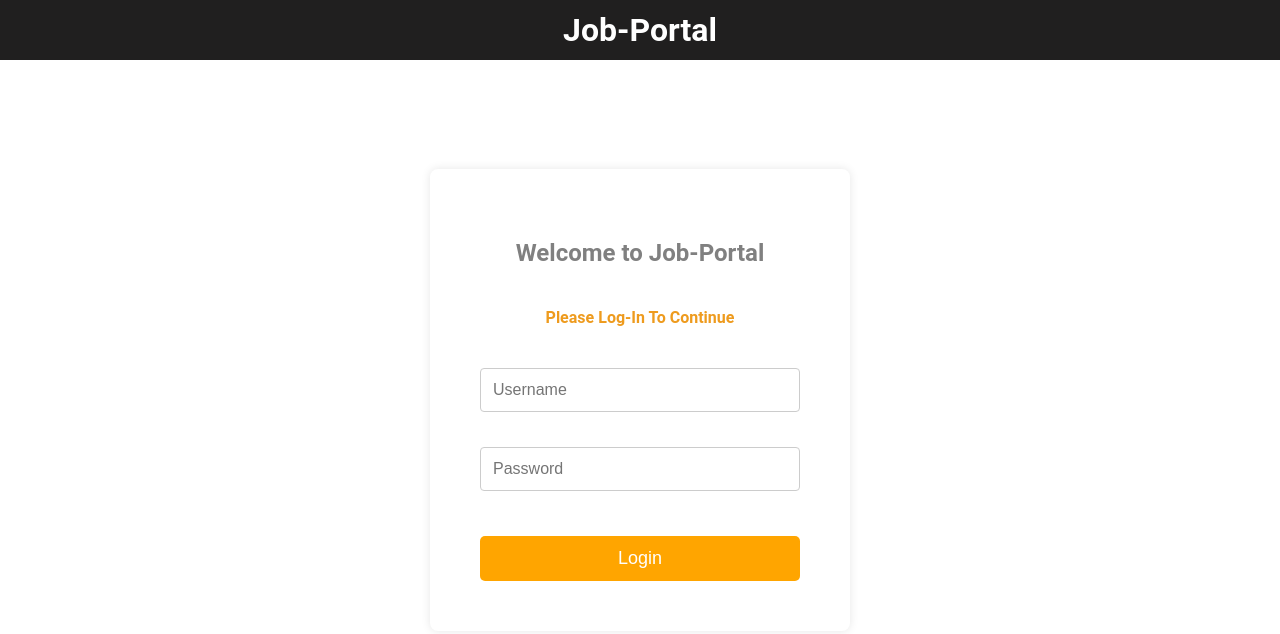
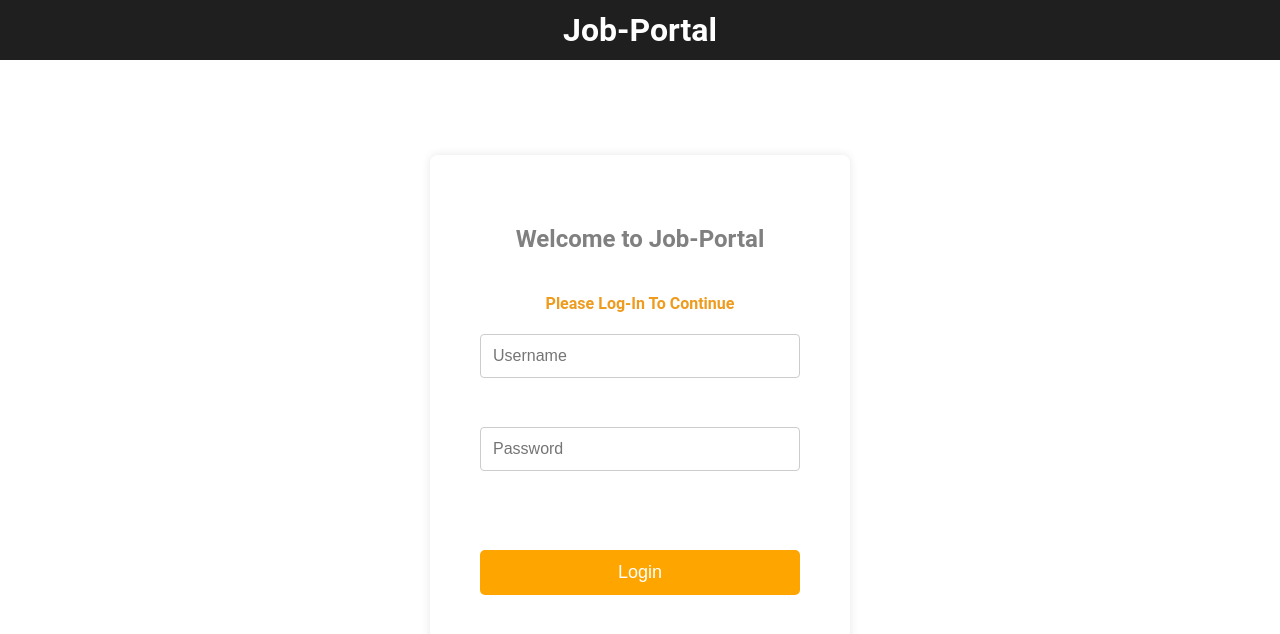
Before and after one commit to khushbooAggarwal15/Job-portal, a React (Create React App) app: page / in a window 1280 px wide. Shown: the top 634 px of the page. Built offline with nearby package versions, Linux system fonts and the light colour scheme.

Commit message:
changes yup

```diff
--- a/package.json
+++ b/package.json
@@ -3,6 +3,7 @@
   "version": "0.1.0",
   "private": true,
   "dependencies": {
+    "@hookform/resolvers": "^3.3.4",
     "@reduxjs/toolkit": "^2.0.1",
     "@testing-library/jest-dom": "^5.17.0",
     "@testing-library/react": "^13.4.0",
@@ -14,7 +15,8 @@
     "react-scripts": "5.0.1",
     "redux": "^5.0.1",
     "styled-components": "^6.1.6",
-    "web-vitals": "^2.1.4"
+    "web-vitals": "^2.1.4",
+    "yup": "^1.3.3"
   },
   "scripts": {
     "start": "react-scripts start",
--- a/src/App.js
+++ b/src/App.js
@@ -10,7 +10,8 @@ function App() {
           <Route path="/" element={<LoginPage />} />
           <Route path="/dashboard" element={<DashboardPage />} />
           <Route path="/tickets" element={<TicketPage />} />
-        </Routes>
+
+         </Routes>
       </BrowserRouter>
     </div>
   );
--- a/src/pages/loginpage/loginpage.jsx
+++ b/src/pages/loginpage/loginpage.jsx
@@ -2,11 +2,23 @@ import React from "react";
 import Header from "../../components/Header/Header";
 import { LoginForm, PageContainer, InputField,LoginButton} from "../../styles/pages/login";
 import  {useForm,Controller } from "react-hook-form";
+import * as yup from 'yup'
+import { yupResolver } from '@hookform/resolvers/yup'
+import { useNavigate } from "react-router";
 
-function LoginPage() {
-const {control,handleSubmit,reset}=useForm();
+
+const schema=yup.object().shape({
+  username:yup.string().required("Username is Required"),
+  password:yup.string().required("Password is required"),
+});
+
+function LoginPage(){
+
+  const navigate = useNavigate();
+const {control,handleSubmit,reset,formState:{errors}}=useForm({resolver:yupResolver(schema)});
   const onSubmit=(data)=>{
     console.log(data)
+    navigate("/dashboard")
     reset();
   }
   return (
@@ -29,6 +41,7 @@ const {control,handleSubmit,reset}=useForm();
             />
           )}
         />
+        <p style={{color:"red",height:"7px",fontStyle:"italic"}}>{errors?.username?.message}</p>
         <Controller
           name="password"
           control={control}
@@ -40,6 +53,7 @@ const {control,handleSubmit,reset}=useForm();
             />
           )}
         />
+        <p style={{color:"red",height:"7px",fontStyle:"italic"}}>{errors?.password?.message}</p>
         <LoginButton type="submit">Login</LoginButton>
         </LoginForm>
       </PageContainer>
--- a/src/styles/pages/login/index.jsx
+++ b/src/styles/pages/login/index.jsx
@@ -36,9 +36,7 @@ export const LoginForm = styled.form`
 
  export const InputField = styled.input`
  padding: 12px;
- margin-top: 20px;
- margin-bottom: 15px;
-
+ margin-bottom: 10px;
  border-radius: 4px;
  border: 1px solid #ccc;
  display: block;
```
Also changed, not shown: 1 other file (tests, documents, lock files or other folders).
